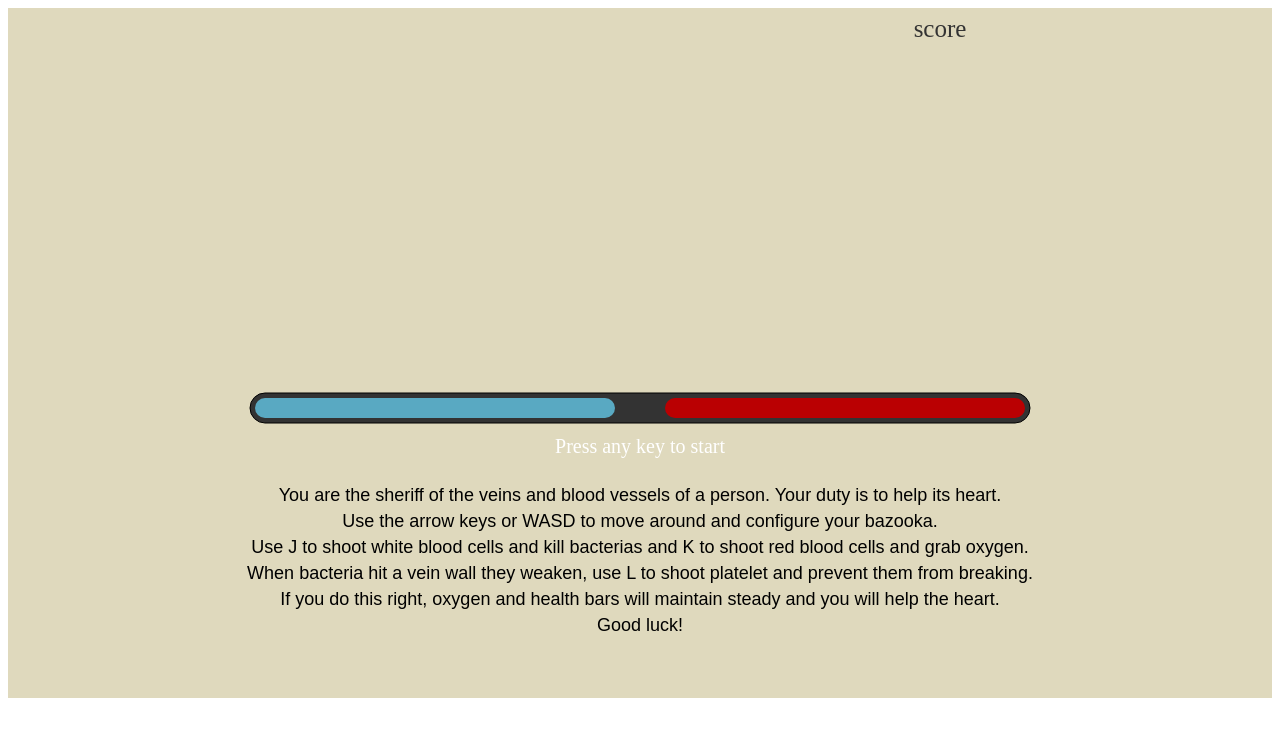
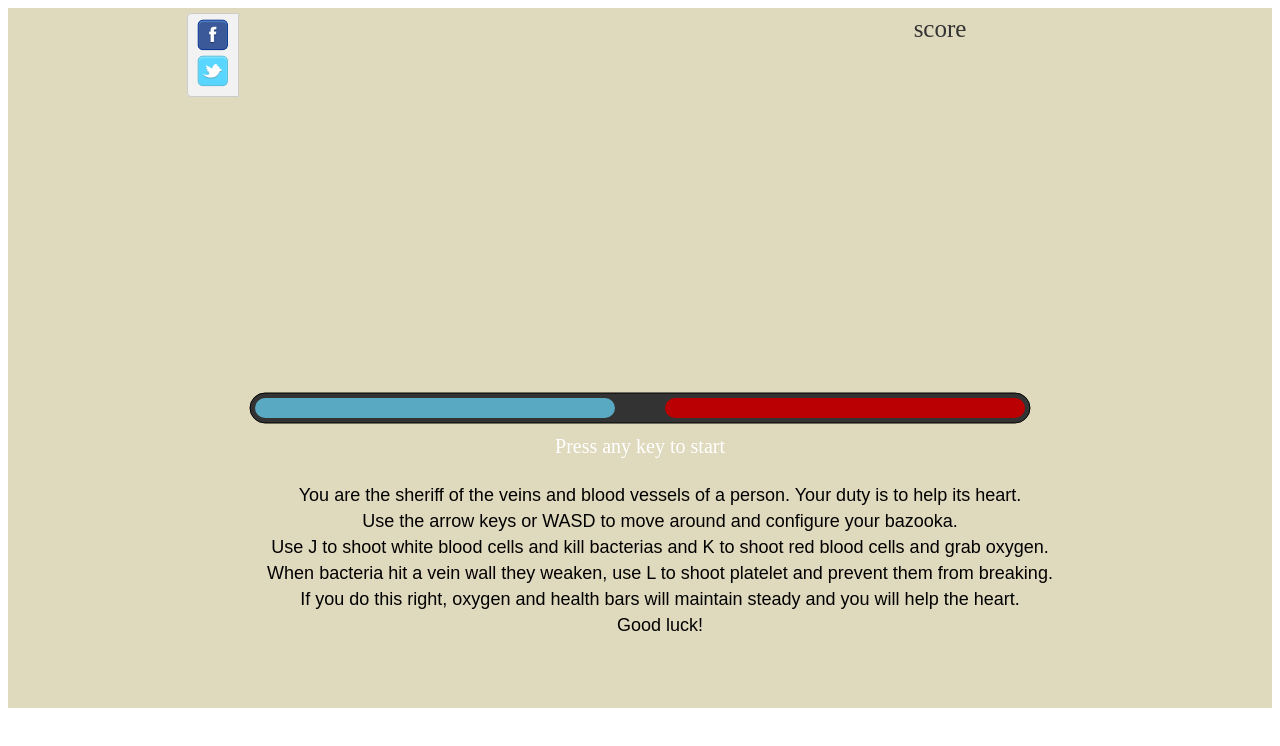
Before and after one commit to xeBuz/Arterynaut, a plain HTML site: page index.html in a window 1280 px wide. Drawn offline with Linux system fonts and the light colour scheme; a web font is replaced by a local one.

Commit message:
Pestaña compartir en FB y Twitter

```diff
--- a/css/game.css
+++ b/css/game.css
@@ -4,3 +4,26 @@ canvas{
 	user-select:none;
 	/*background-color:#F04;*/
 }
+
+#fondo{
+	background-color: #DFD9BD;}
+
+#content{
+	width:800px}
+#share{
+	margin-top: 5px;
+	background: #F2F2F2;
+	border: 1px solid #CCCCCC;
+	border-radius: 4px 0px 0px 4px;
+	padding: 5px;
+	position: fixed;
+	width: 40px;
+	margin-left: -53px;}
+
+#description{
+	width:800px;
+	font-family: 'Englebert', sans-serif;
+	font-size: 18px;
+	padding: 20px;
+	line-height: 26px;
+	margin-bottom: 20px; }
--- a/index.html
+++ b/index.html
@@ -13,17 +13,26 @@
 	<audio autoplay loop ><source src="audio/heartbeat.mp3" type="audio/mp3" /></audio>
 	<audio autoplay loop ><source src="audio/Country.m4a" type="audio/mp3" /></audio> <!-- Sound by Alas Media https://soundcloud.com/alas-media/country -->
 
-<div align="center" style="background-color: #DFD9BD;">
-	<canvas id="canvas" width="800px" height="450px">
-	</canvas>
-	<div style="width:800px; font-family: 'Englebert', sans-serif; font-size: 18px;S padding: 20px; line-height: 26px; margin-bottom: 30px; margin-top:20px;">
+<div align="center" id="fondo">
+
+	<div id="content">
+		<div id="share">
+		<a href="http://www.facebook.com/sharer.php?u=http://arterynaut.com.ar/" target="_blank" ><img src="img/Facebook-32.png" ></a>
+		<a href="http://twitter.com/share?text=Play%20Arterynaut!&url=http://arterynaut.com.ar/" target="_blank"><img src="img/Twitter-32.png" ></a>
+		</div>
+
+		<canvas id="canvas" width="800px" height="450px"></canvas>
+
+		<div id="description">
 		You are the sheriff of the veins and blood vessels of a person. Your duty is to help its heart. </br>
 		Use  the arrow keys or WASD to move around and configure your bazooka.</br>
 		Use J to shoot white blood cells and kill bacterias and K to shoot red blood cells and grab oxygen.</br>
 		When bacteria hit a vein wall they weaken, use L to shoot platelet and prevent them from breaking.</br>
 		If you do this right, oxygen and health bars will maintain steady and you will help the heart.</br>
 		Good luck!</div>
+
 		<div style="height: 30px;"> </div>
+	</div>
 	<script src="js/jquery-1.6.min.js"></script>
 	<script src="js/easeljs-0.5.0.min.js"></script>
 	<script src="js/soundjs-0.3.0.min.js"></script>
```
Also changed, not shown: img/Facebook-32.png (added), img/Twitter-32.png (added). Lines whose indentation alone changed are shown as unchanged.
